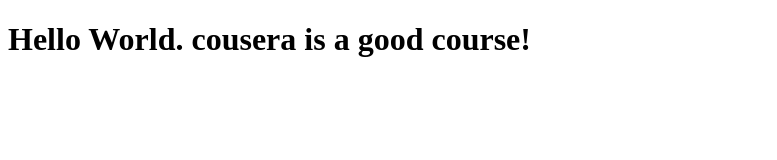
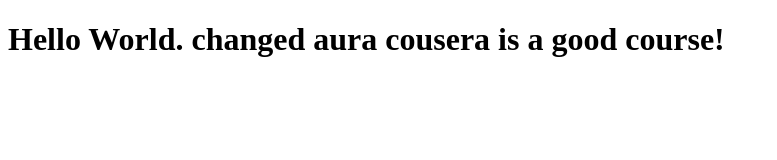
Before and after one commit to ramyavanisoma/cousera-test, a plain HTML site: page site/index.html in a window 1280 px wide. Shown: the whole page, without its empty margins (0-777 px from the left). Drawn offline with Linux system fonts and the light colour scheme.

Commit message:
updating the files

```diff
--- a/site/index.html
+++ b/site/index.html
@@ -6,6 +6,6 @@
 	<title>HEllo Coursera!</title>
 </head>
 <body>
-<h1>Hello World. cousera is a good course!</h1>
+<h1>Hello World. changed aura cousera is a good course!</h1>
 </body>
 </html>
```
Also changed, not shown: site/hari.txt (added), 1 other file.
